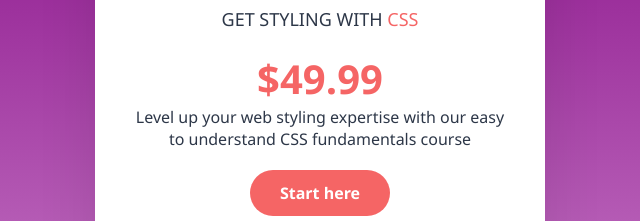
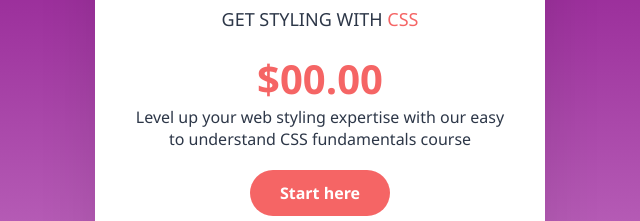
Before and after one commit to NAYZAK15/free-css-course, a plain HTML site: page index.html in a window 1280 px wide. Shown: the part 249-470 px from the top of the page, 320-960 px from the left. Drawn offline with Linux system fonts and the light colour scheme.

Commit message:
Change course price to $00.00
Updated course price from $49.99 to $00.00.

```diff
--- a/index.html
+++ b/index.html
@@ -18,7 +18,7 @@
     </p>
 
     <p class="price highlight">
-        $49.99
+        $00.00
     </p>
 
     <p class="description">
@@ -42,4 +42,5 @@
 </div>
 
 </body>
+
 </html>
```
